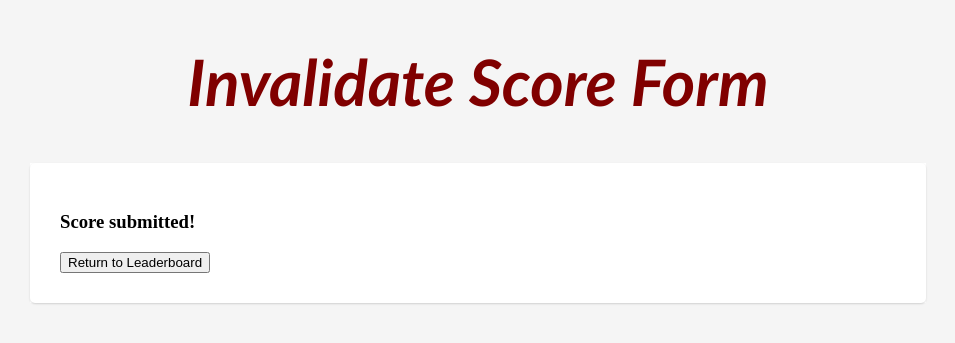
After one commit to AnthonyBenitez/Pinball, a Python web app: template templates/submit.html in a window 1280 px wide. The commit adds this page. Shown: the top 343 px of the page, without its empty margins (162-1117 px from the left). Run offline with Jinja, Linux system fonts and the light colour scheme; the template is opened without the code that fills it, so the values that code supplies are empty.

Commit message:
making presentation fake data

```diff
--- a/templates/invalidatescore.html
+++ b/templates/invalidatescore.html
@@ -29,7 +29,7 @@
            <label>Please elaborate on why you selected "Other" <br> </label>
            <input type="text"> <br>
          </div>
-         <a href=""><button type="button"> Submit</button></a>
+         <a href="/submit"><button type="button"> Submit</button></a>
        </form>
    </div>
  </div>
--- /dev/null
+++ b/templates/submit.html
@@ -0,0 +1,18 @@
+<!DOCTYPE html>
+<html>
+<head>
+   <link rel="stylesheet" href="/i/styles.css">
+  <title>Pinball Hub</title>
+</head>
+<body>
+<h1 align="center"> Invalidate Score Form </h1>
+
+<div class="container">
+   <div class="whitebox">
+       <h3>Score submitted!</h3>
+       <a href=""><button type="button">Return to Leaderboard</button></a>
+   </div>
+ </div>
+
+</body>
+</html>
```
Also changed, not shown: main.py (+6 -6 lines), 3 other files.
